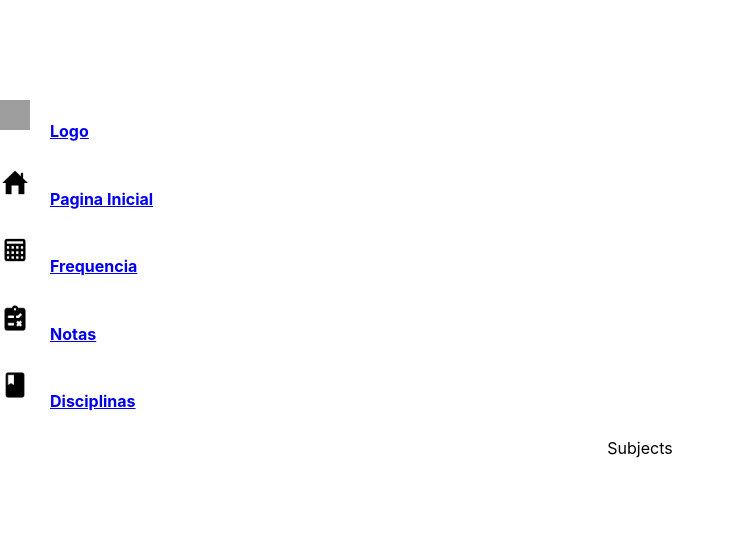
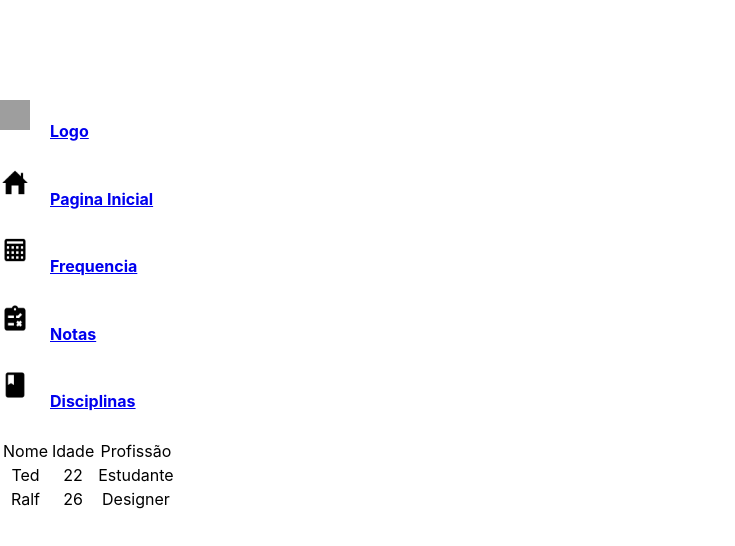
Before and after one commit to victorluizskt/ihc-sigaa-2.0-frontend, a React (Create React App) app: page /subjects in a window 1280 px wide. Shown: the top 546 px of the page, without its empty margins (0-735 px from the left). Built offline with nearby package versions, Linux system fonts and the light colour scheme; grey boxes are pictures that could not be loaded.

Commit message:
add simple table

```diff
--- a/src/pages/Subjects/index.tsx
+++ b/src/pages/Subjects/index.tsx
@@ -3,7 +3,23 @@ import Header from "../../components/Header";
 const Subjects = () => (
     <>
         <Header />
-        <div>Subjects</div>
+        <table style={{border: "1"}}>
+        <tr>
+            <td>Nome</td>
+            <td>Idade</td>
+            <td>Profissão</td>
+        </tr>
+        <tr>
+            <td>Ted</td>
+            <td>22</td>
+            <td>Estudante</td>
+        </tr>
+        <tr>
+            <td>Ralf</td>
+            <td>26</td>
+            <td>Designer</td>
+        </tr>
+    </table>
     </>
 );
 
```
